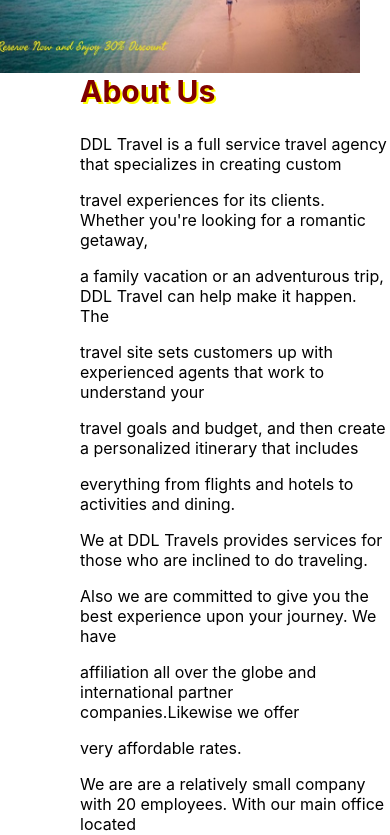
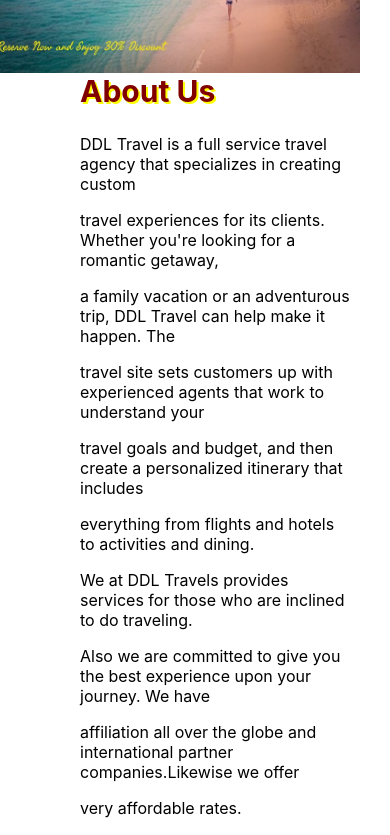
Before and after one commit to 245892/travelling_site, a React (Vite) app: page / in a window 390 px wide. Shown: the part 1640-2475 px from the top of the page. Built offline with nearby package versions, Linux system fonts and the light colour scheme.

Commit message:
Update Again

```diff
--- a/src/App.css
+++ b/src/App.css
@@ -386,9 +386,12 @@ ul {
         }
         .img1{
          /* flex: 100%; */
-         /* flex-direction: column; */
+          flex-direction: column;
           height: auto;
           max-width: 100%;
+        }
+        div p{
+          margin-right: 37px;
         }
         h1.hidden {
         visibility: hidden;
```
